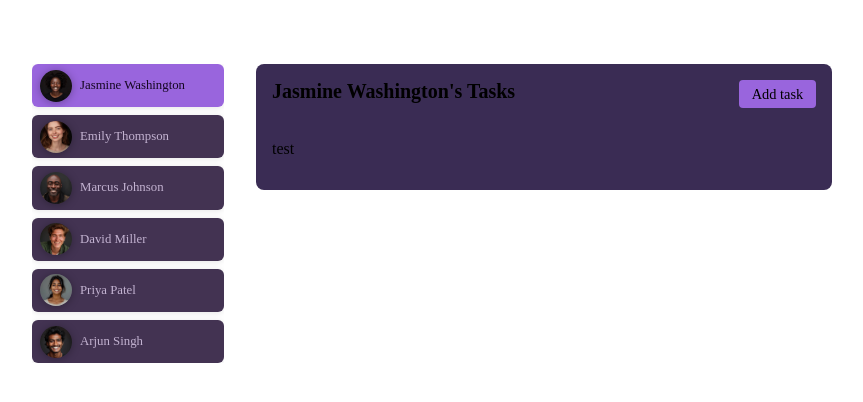
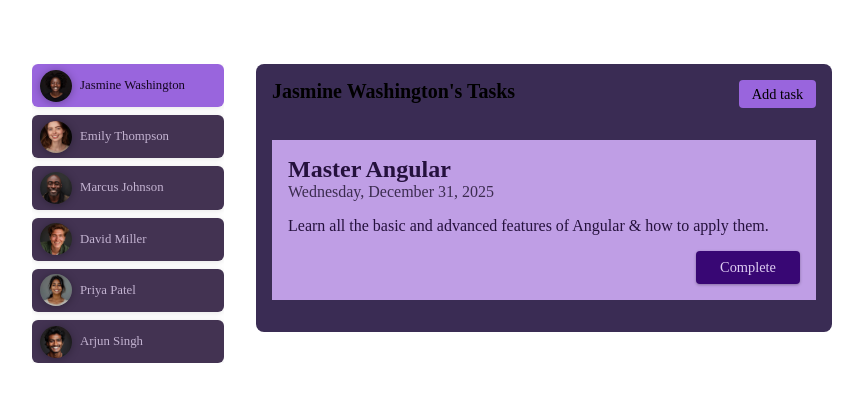
Before and after one commit to jlavie/tasks-app, an Angular app: page / in a window 1280 px wide. Both pictures are taken after a click on the button "Jasmine Washington". Shown: the top 402 px of the page, without its empty margins (208-1071 px from the left). Built offline with nearby package versions, Linux system fonts and the light colour scheme.

Commit message:
add single task component

```diff
--- /dev/null
+++ b/src/app/tasks/task/task.component.html
@@ -0,0 +1,10 @@
+<div>
+    <article>
+        <h2>{{ task.title }}</h2>
+        <time datetime="">{{ task.dueDate | date: 'fullDate' }}</time>
+        <p>{{ task.summary }}</p>
+        <p class="actions">
+            <button >Complete</button>
+        </p>
+    </article>
+</div>
--- /dev/null
+++ b/src/app/tasks/task/task.component.scss
@@ -0,0 +1,37 @@
+article {
+    padding: 1rem;
+    color: #25113d;
+    background-color: #bf9ee5;
+  }
+
+  h2 {
+    margin: 0;
+  }
+
+  time {
+    color: #3c2c50;
+  }
+
+  .actions {
+    text-align: right;
+    margin: 0;
+  }
+
+  .actions button {
+    font: inherit;
+    font-size: 0.9rem;
+    cursor: pointer;
+    background-color: #380774;
+    color: #decdf2;
+    border-radius: 4px;
+    padding: 0.5rem 1.5rem;
+    border: none;
+    box-shadow: 0 1px 3px rgba(0, 0, 0, 0.3);
+    transition: all 0.3s ease;
+  }
+
+  .actions button:hover,
+  .actions button:active {
+    background-color: #4a0774;
+    box-shadow: 0 1px 6px rgba(0, 0, 0, 0.3);
+  }
--- a/src/app/tasks/tasks.component.html
+++ b/src/app/tasks/tasks.component.html
@@ -7,7 +7,7 @@
     </header>
     <ul>
         @for (task of selectedUserTasks; track task.id) {
-            <li>test</li>
+            <li><app-task [task]="task"></app-task></li>
         }
     </ul>
 </section>
--- a/src/app/tasks/tasks.component.ts
+++ b/src/app/tasks/tasks.component.ts
@@ -1,11 +1,12 @@
 import { Component, Input } from '@angular/core';
 import { DUMMY_TASKS } from '../../data/dummy-tasks';
 import { User } from '../user/user.model';
+import { TaskComponent } from "./task/task.component";
 
 @Component({
   selector: 'app-tasks',
   standalone: true,
-  imports: [],
+  imports: [TaskComponent],
   templateUrl: './tasks.component.html',
   styleUrl: './tasks.component.scss'
 })
```
Also changed, not shown: src/app/tasks/task/task.component.ts (added, +15 -0 lines), src/app/tasks/task/task.model.ts (added, +7 -0 lines), 1 other file (tests, documents, lock files or other folders).
